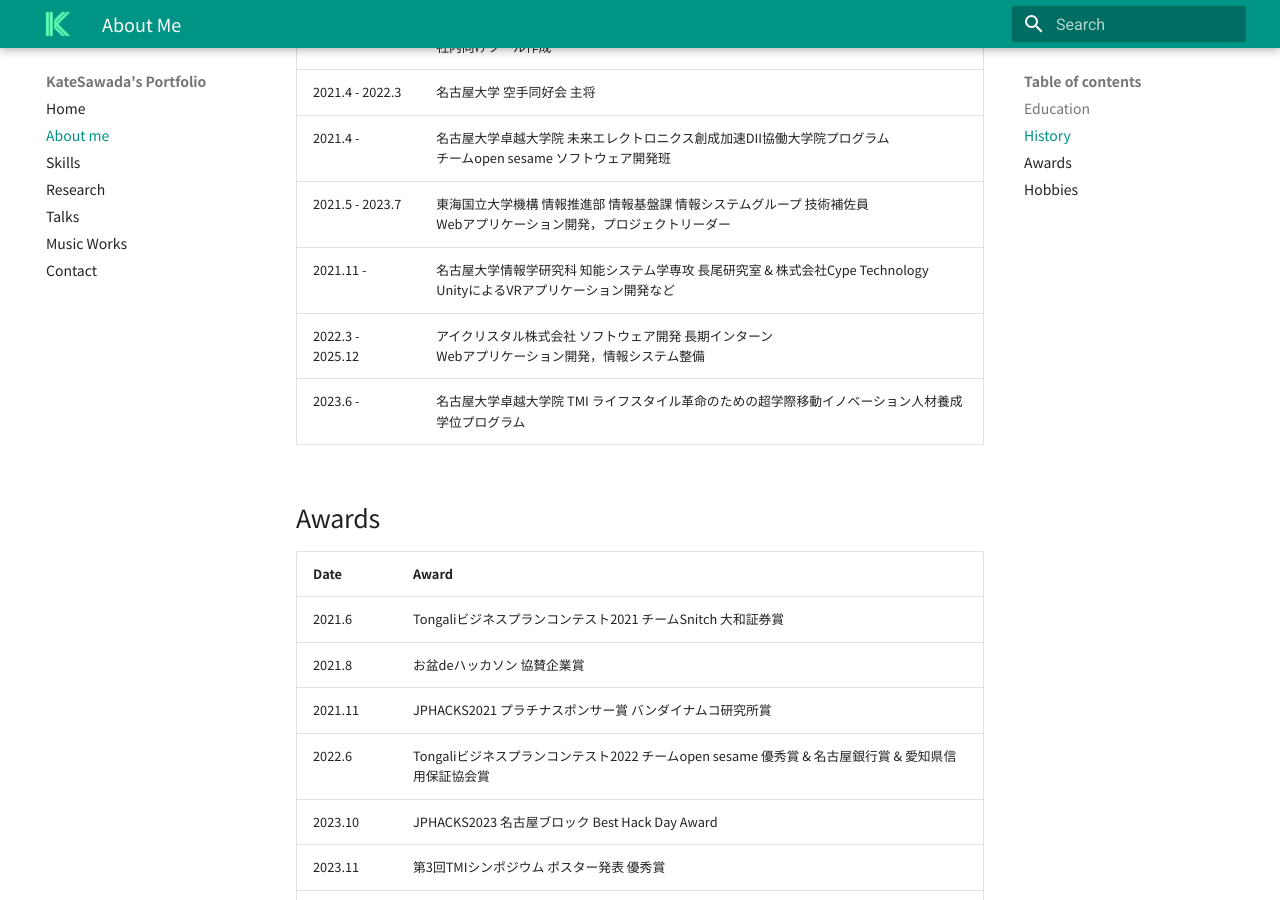
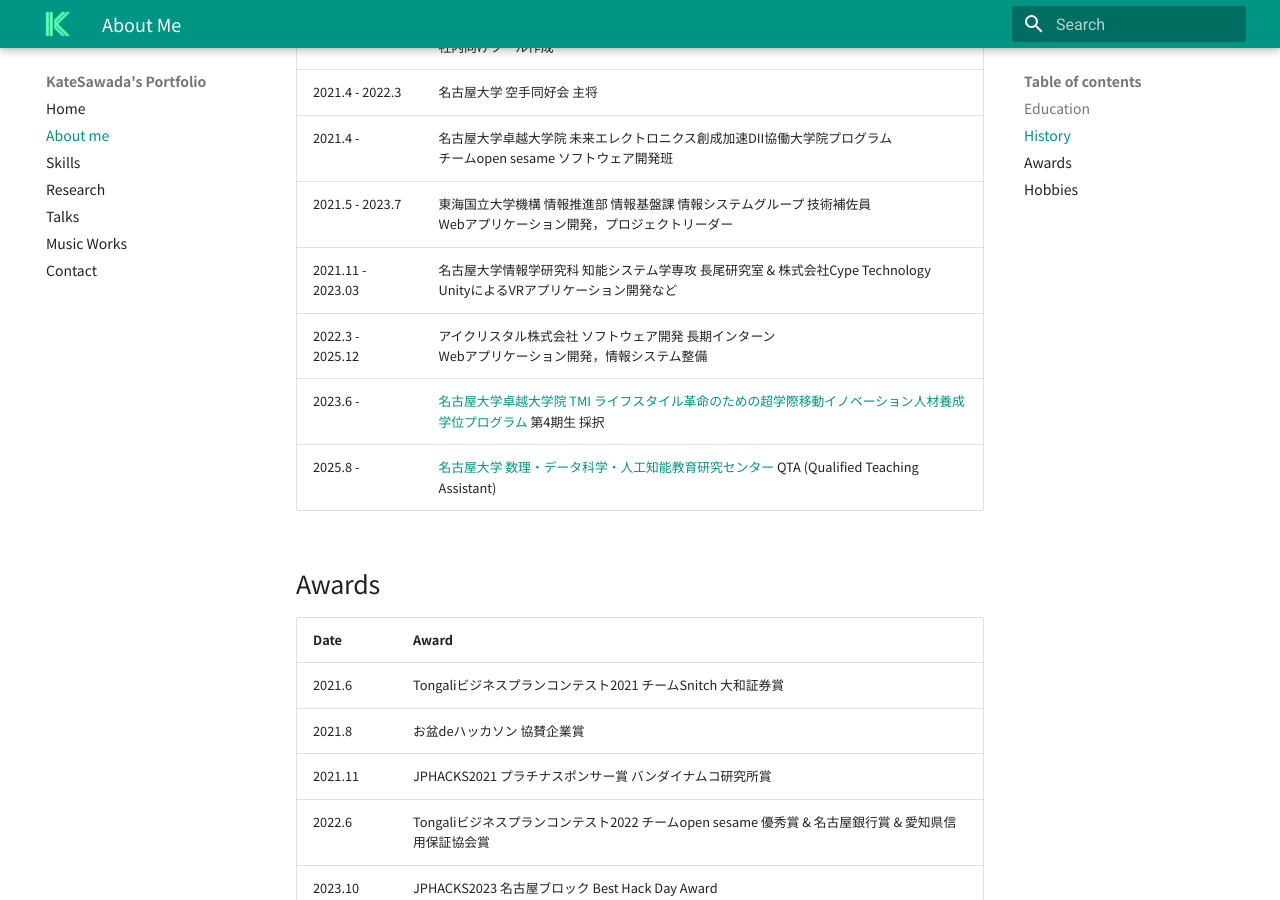
Before and after one commit to KateSawada/KateSawada.github.io, an MkDocs documentation site: the page built from docs/about.md, in a window 1280 px wide and 900 px high, scrolled down 1106 px. Built offline with MkDocs 1.6.1 and Material for MkDocs 9.7.7, drawn with Linux system fonts in a browser that asks for light colours; nearby versions of some CDN libraries.

Commit message:
経歴更新

```diff
--- a/docs/about.md
+++ b/docs/about.md
@@ -31,9 +31,10 @@
 | 2021.4 - 2022.3 | 名古屋大学 空手同好会 主将 |
 | 2021.4 - | 名古屋大学卓越大学院 未来エレクトロニクス創成加速DII協働大学院プログラム<br>チームopen sesame ソフトウェア開発班|
 | 2021.5 - 2023.7 | 東海国立大学機構 情報推進部 情報基盤課 情報システムグループ 技術補佐員<br>Webアプリケーション開発，プロジェクトリーダー |
-| 2021.11 - | 名古屋大学情報学研究科 知能システム学専攻 長尾研究室 & 株式会社Cype Technology<br>UnityによるVRアプリケーション開発など |
+| 2021.11 - 2023.03 | 名古屋大学情報学研究科 知能システム学専攻 長尾研究室 & 株式会社Cype Technology<br>UnityによるVRアプリケーション開発など |
 | 2022.3 - 2025.12 | アイクリスタル株式会社 ソフトウェア開発 長期インターン<br>Webアプリケーション開発，情報システム整備 |
-| 2023.6 - | 名古屋大学卓越大学院 TMI ライフスタイル革命のための超学際移動イノベーション人材養成学位プログラム |
+| 2023.6 - | [名古屋大学卓越大学院 TMI ライフスタイル革命のための超学際移動イノベーション人材養成学位プログラム](https://www.tmi.mirai.nagoya-u.ac.jp) 第4期生 採択 |
+| 2025.8 - | [名古屋大学 数理・データ科学・人工知能教育研究センター](https://www.mds.nagoya-u.ac.jp) QTA (Qualified Teaching Assistant) |
 
 ## Awards
 
```
